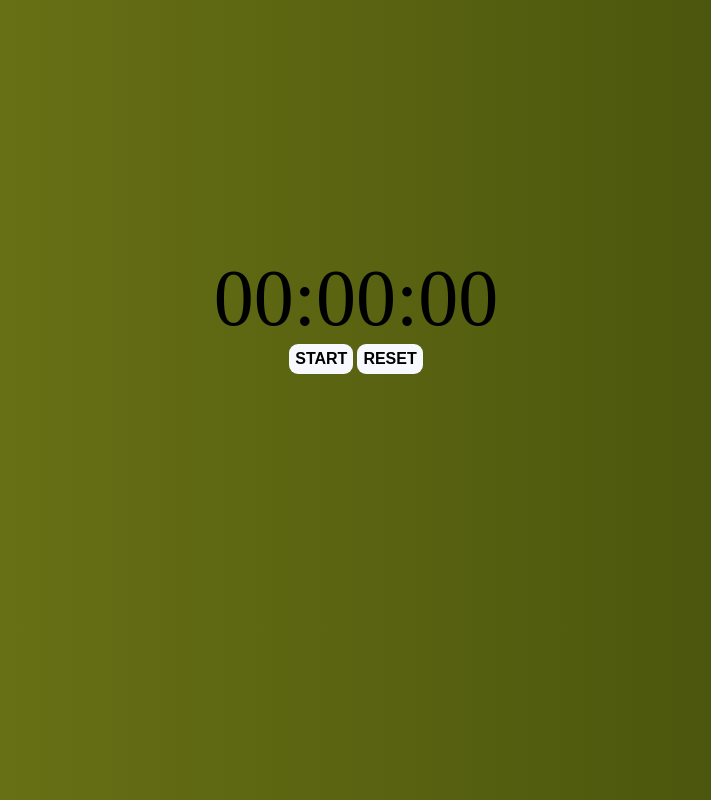
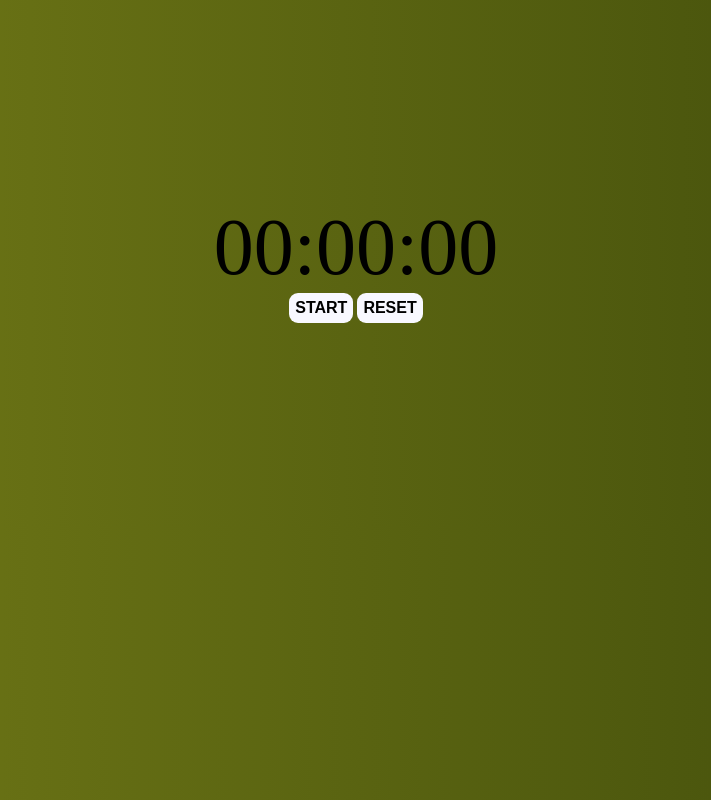
Before and after one commit to alkatrivedi/Stopwatch, a plain HTML site: page index.html in a window 1280 px wide. Shown: the whole page, without its empty margins (284-995 px from the left). Drawn offline with Linux system fonts and the light colour scheme.

Commit message:
ReadMe file

```diff
--- a/stopwatch.css
+++ b/stopwatch.css
@@ -1,6 +1,6 @@
 .container{
 	text-align:center;
-	margin:20%;
+	margin:16%;
 }
 
 #display{
```
Also changed, not shown: stopwatch image.JPG (added), 1 other file.
